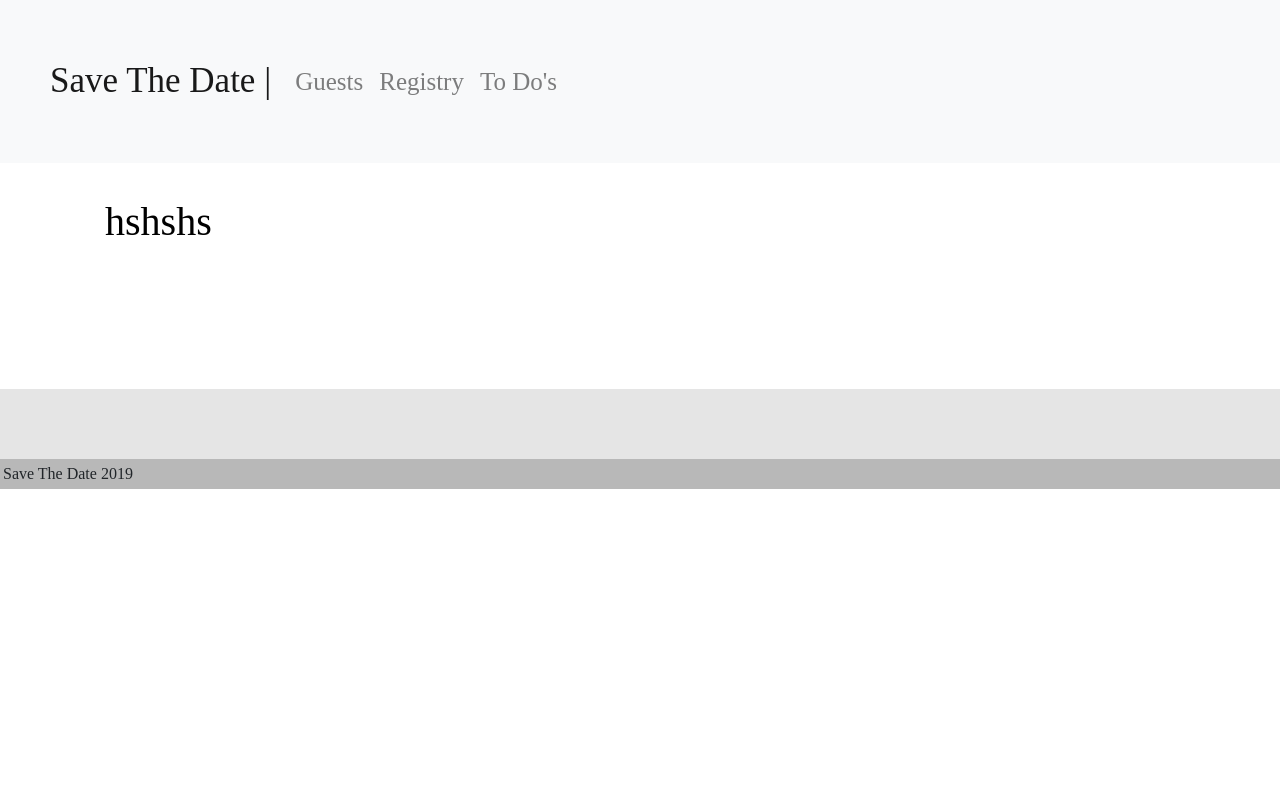
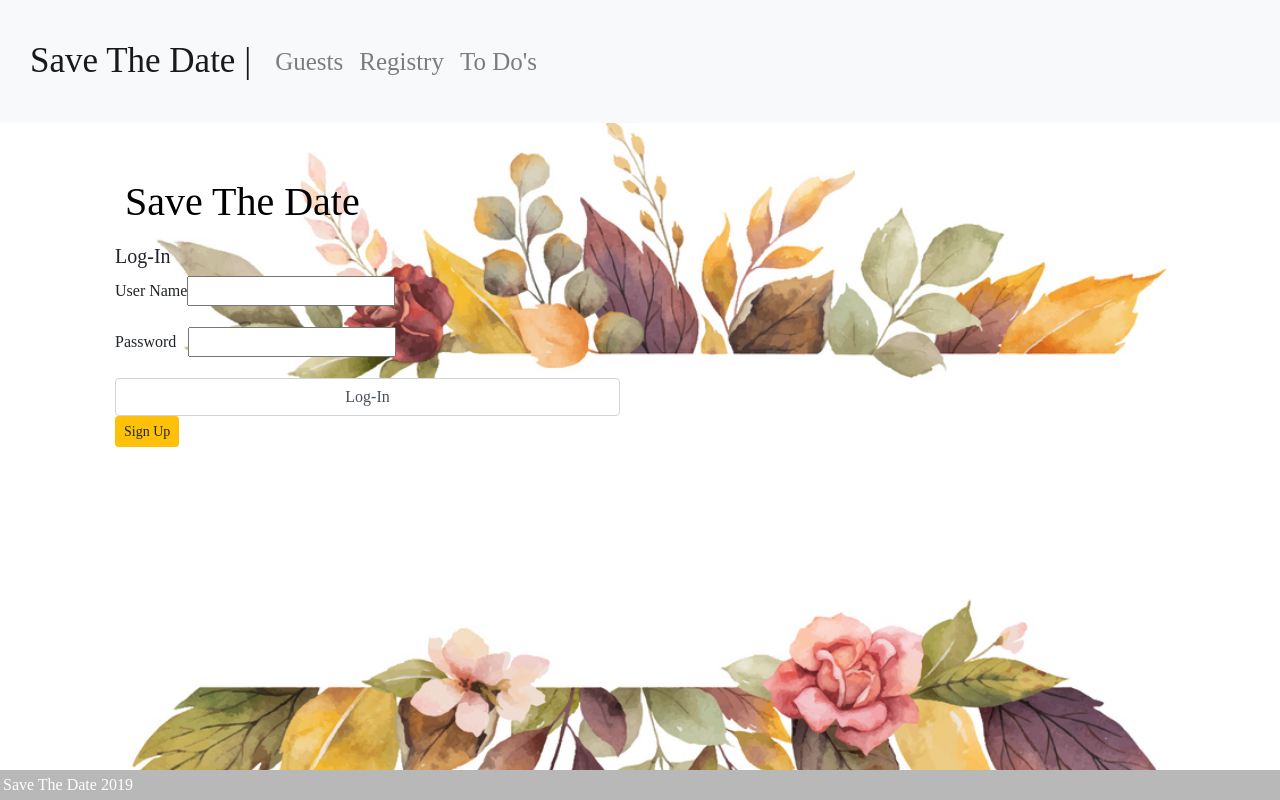
Before and after one commit to tawnfran/Project3, a React (Create React App) app in the folder client/: page / in a window 1280 px wide. Built offline with nearby package versions, Linux system fonts and the light colour scheme; the HTML template or start-up script is replaced by a standard one; a web font is replaced by a local one.

Commit message:
CSS edits

```diff
--- a/client/src/components/Footer/style.css
+++ b/client/src/components/Footer/style.css
@@ -1,7 +1,11 @@
 .footer {
-  min-height: 100px;
-  background: #E5E5E5;
-  position: relative;
+  position: fixed;
+  left: 0;
+  bottom: 0;
+  width: 100%;
+  color: white;
+  text-align: left;
+
 }
 
 .footer span {
@@ -11,4 +15,5 @@
   right: 0;
   padding: 3px;
   background: #B8B8B8;
+
 }
--- a/client/src/components/Navbar/style.css
+++ b/client/src/components/Navbar/style.css
@@ -3,8 +3,10 @@ nav.navbar.navbar-default {
 }
 
 .navbar {
-  padding: 50px;
+  padding: 30px;
   font-size: 25px;
+  color: pink;
+
 
 
 }
--- a/client/src/index.css
+++ b/client/src/index.css
@@ -2,8 +2,9 @@ body {
   margin: 0;
   font-family: 'Inria Serif', serif;
   -webkit-font-smoothing: antialiased;
-  -moz-osx-font-smoothing: grayscale;
-
+  background-image: url("background.jpg");
+  background-repeat: no-repeat;
+  background-size: 1300px;
 }
 
 code {
@@ -13,15 +14,12 @@ code {
 
 .container {
   padding: 25px;
-
-
 }
 
 .col-6 {
   padding-bottom: 25px;
   padding-top: 10px;
   background-origin: padding-box;
-
 }
 
 h1 {
@@ -45,3 +43,9 @@ h1 {
   margin-left: 50px;
   padding-top: 30px;
 }
+
+#signinCardbody {
+  width: 50%;
+
+
+}
--- a/client/src/pages/home.js
+++ b/client/src/pages/home.js
@@ -4,7 +4,25 @@ import React from "react";
 function home() {
   return (
     <div className= "container">
-      <h1>hshshs</h1>
+      <div class="card-body" id="signinCardbody">
+        <form id="signup" name="signin" method="post" action="signin">
+          <div class="form-group">
+            <h1>Save The Date</h1>
+            <h5>Log-In</h5>
+            <label for="username">User Name</label>
+                    <input name="username" type="text" />
+                </div>
+
+                <div class="form-group">
+                    <label for="password">Password&nbsp;&nbsp;&nbsp;</label>
+                    <input name="password" type="password" />
+
+                </div>
+
+                <span><input class="btn-warning" class="form-control" type="submit" value="Log-In" /></span>
+                 <a class="btn btn-warning btn-sm" href="/signup">Sign Up</a>
+        </form>
+      </div>
     </div>
   );
 }
```
Also changed, not shown: client/src/background.jpg (added).
